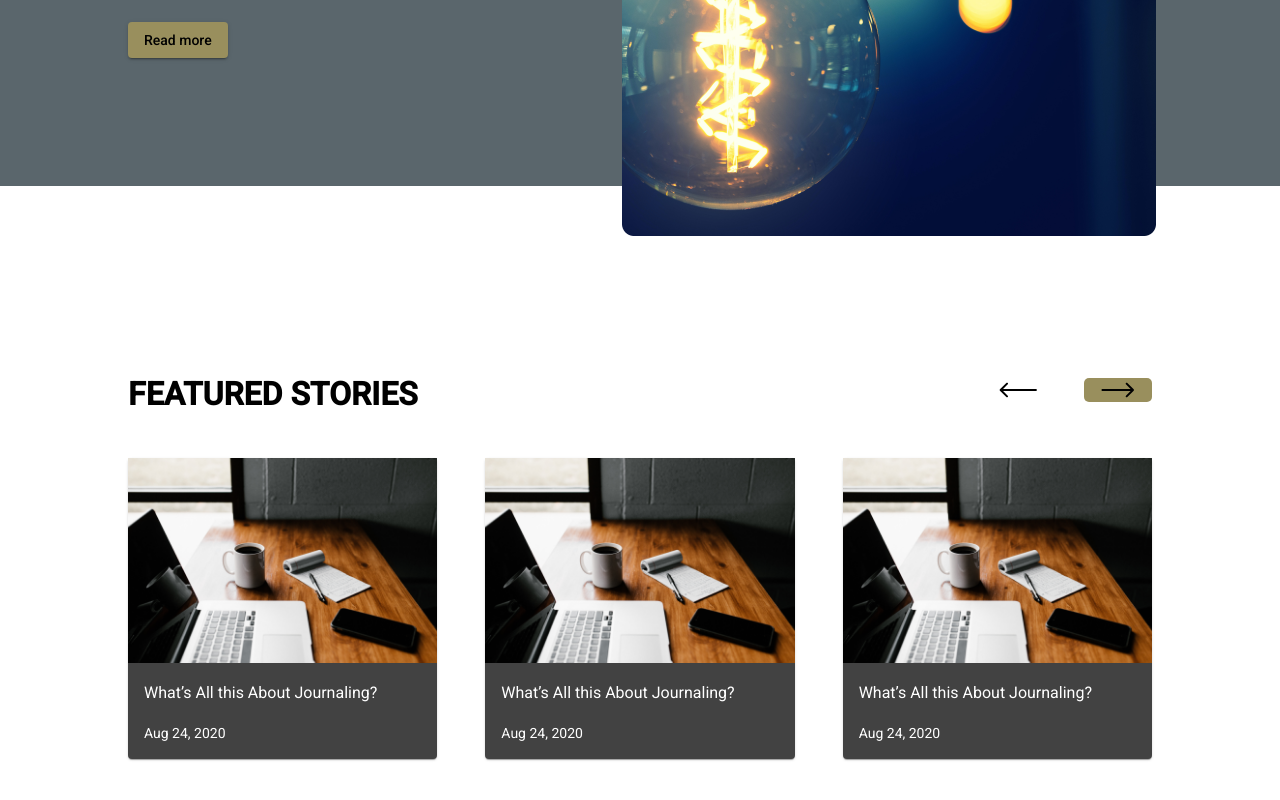
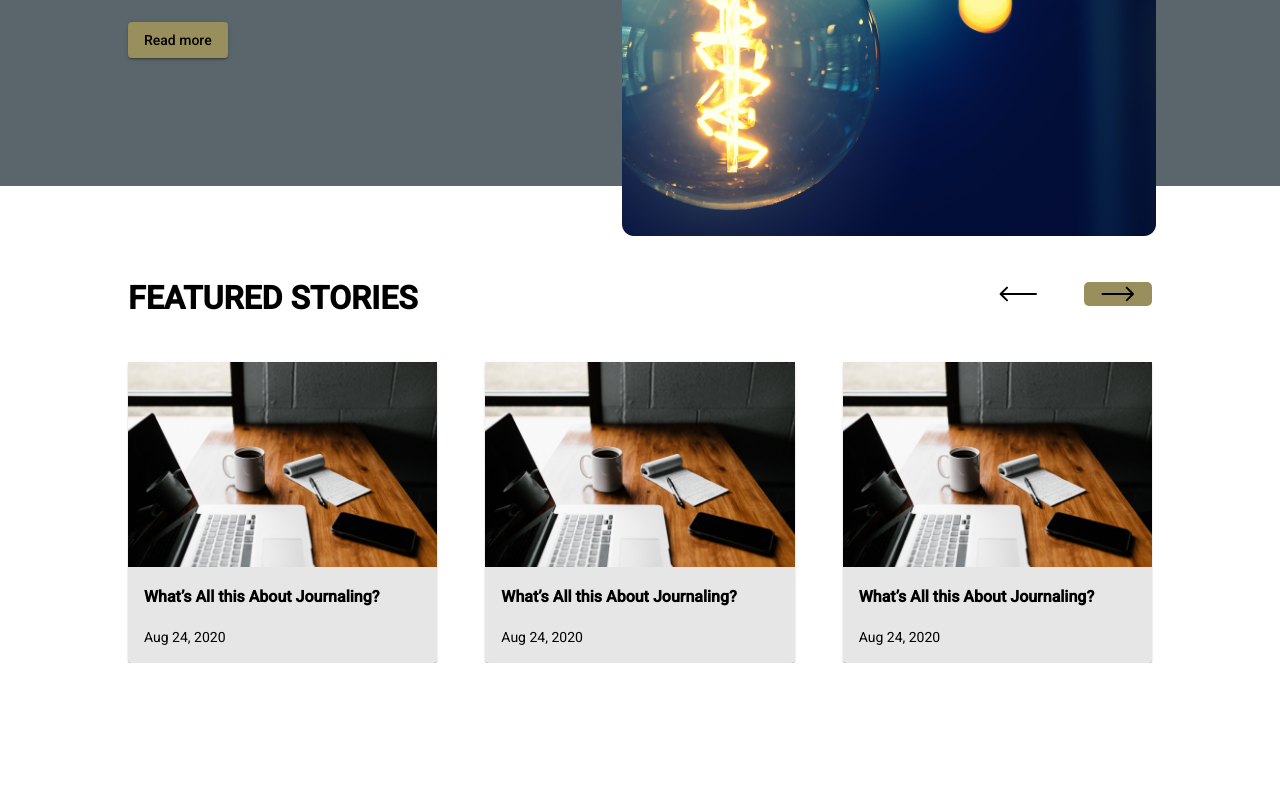
Before and after one commit to hannah68/personal-blog, an Angular app: page / in a window 1280 px wide. Shown: the part 414-1214 px from the top of the page. After the commit the page ends 1077 px from the top, so only its background shows below. Built offline with nearby package versions, Linux system fonts and the light colour scheme.

Commit message:
update feature stories

```diff
--- a/src/app/feature-stories/feature-stories.component.css
+++ b/src/app/feature-stories/feature-stories.component.css
@@ -1,7 +1,6 @@
 .feature-section{
     width: 80vw;
-    height: 72vh;
-    margin: 12rem auto;
+    margin: 6rem auto;
     cursor: pointer;
 }
 
@@ -26,7 +25,9 @@
     height: 1rem;
     cursor: pointer;
 }
-
+.feature-content-title{
+    font-weight: bold;
+}
 .right-arrow{
     background-color: #998F5D;
     padding: 4px 10px;
@@ -45,4 +46,6 @@
 }
 .feature-card{
     width: 22rem;
+    background-color: #E6E6E6;
+    color: #000;
 }
--- a/src/app/feature-stories/feature-stories.component.html
+++ b/src/app/feature-stories/feature-stories.component.html
@@ -12,7 +12,7 @@
                 <img mat-card-image src="../../assets/images/journaling.png" alt="">
             </div>
             <mat-card-content>
-                <h3>What’s All this About Journaling?</h3>
+                <h3 class="feature-content-title">What’s All this About Journaling?</h3>
                 <p>Aug 24, 2020</p>
             </mat-card-content>
         </mat-card>
@@ -22,7 +22,7 @@
                 <img mat-card-image src="../../assets/images/journaling.png" alt="">
             </div>
             <mat-card-content>
-                <h3>What’s All this About Journaling?</h3>
+                <h3 class="feature-content-title">What’s All this About Journaling?</h3>
                 <p>Aug 24, 2020</p>
             </mat-card-content>
         </mat-card>
@@ -32,7 +32,7 @@
                 <img mat-card-image src="../../assets/images/journaling.png" alt="">
             </div>
             <mat-card-content>
-                <h3>What’s All this About Journaling?</h3>
+                <h3 class="feature-content-title">What’s All this About Journaling?</h3>
                 <p>Aug 24, 2020</p>
             </mat-card-content>
         </mat-card>
```
